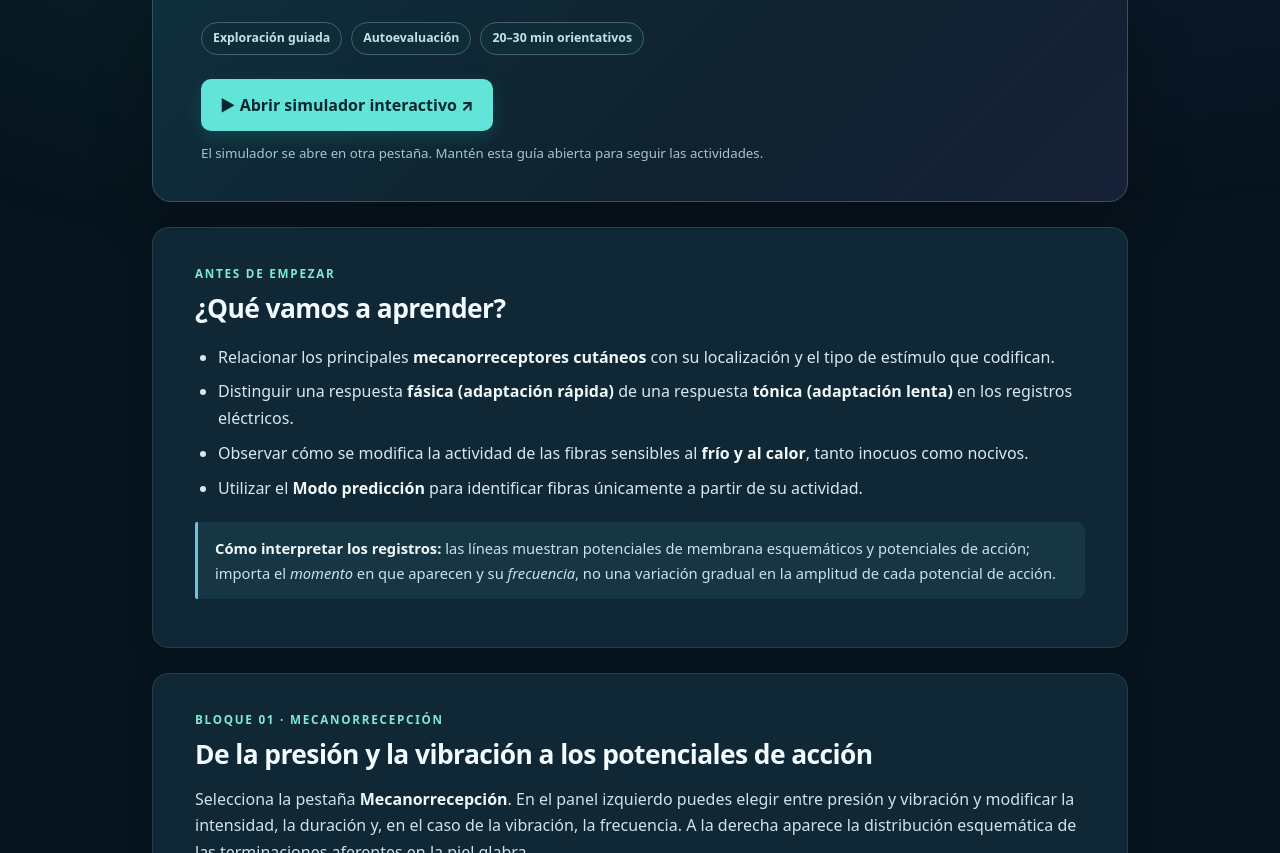
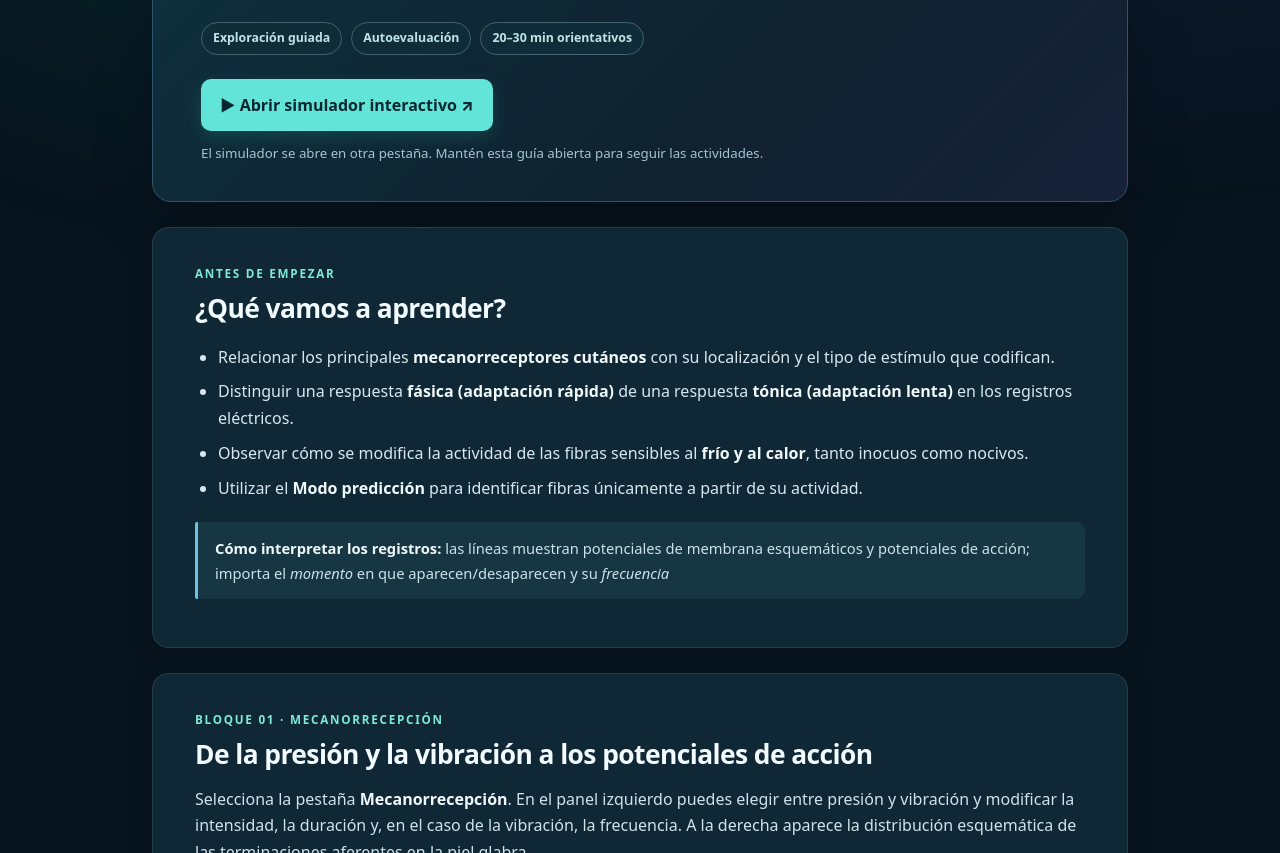
Before and after one commit to JRamirez-F/cutaneous-sensory-receptors, a plain HTML site: page guia-practica.html in a window 1280 px wide. Shown: the part 247-1100 px from the top of the page. Drawn offline with Linux system fonts and the light colour scheme.

Commit message:
Update interpretation of records in guia-practica.html

```diff
--- a/guia-practica.html
+++ b/guia-practica.html
@@ -25,7 +25,7 @@ body::before{content:"";position:fixed;inset:0;pointer-events:none;background:ra
    <li>Observar cómo se modifica la actividad de las fibras sensibles al <strong>frío y al calor</strong>, tanto inocuos como nocivos.</li>
    <li>Utilizar el <strong>Modo predicción</strong> para identificar fibras únicamente a partir de su actividad.</li>
   </ul>
-  <p class="note"><strong>Cómo interpretar los registros:</strong> las líneas muestran potenciales de membrana esquemáticos y potenciales de acción; importa el <em>momento</em> en que aparecen y su <em>frecuencia</em>, no una variación gradual en la amplitud de cada potencial de acción.</p>
+  <p class="note"><strong>Cómo interpretar los registros:</strong> las líneas muestran potenciales de membrana esquemáticos y potenciales de acción; importa el <em>momento</em> en que aparecen/desaparecen y su <em>frecuencia</em></p>
  </section>
 
  <section id="mecanorreceptores" class="section">
```
